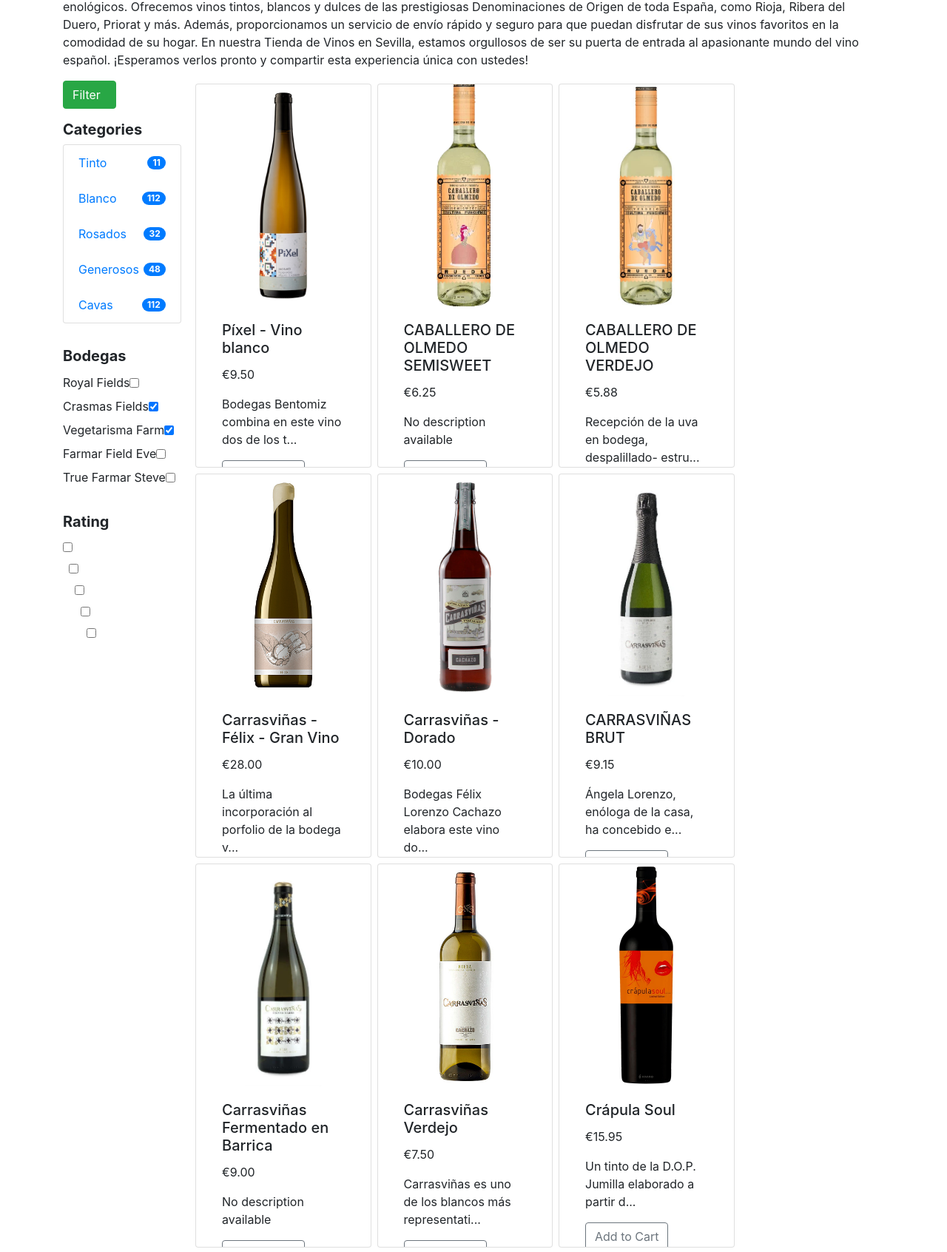
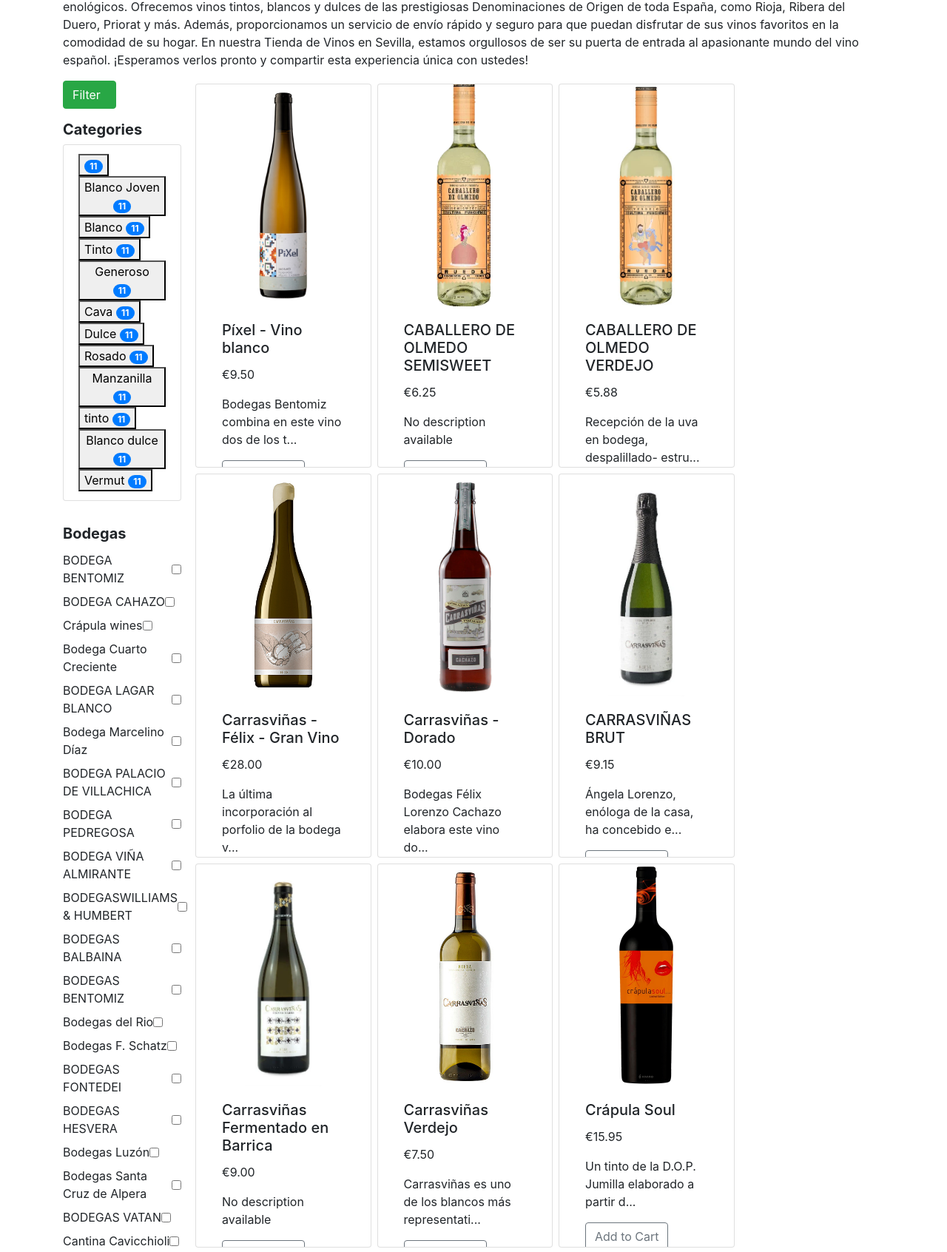
Before and after one commit to mdmarghe/amavinos, a Django app: page /tienda-de-vinos/ in a window 1280 px wide. Shown: the part 226-1918 px from the top of the page at 74% size. Run offline with Django 3.2, Linux system fonts and the light colour scheme; data comes from the database, SQL or seed files in the repository; some libraries are stand-ins or nearby versions.

Commit message:
non so come connettere i filtri

```diff
--- a/store/templates/store/store.html
+++ b/store/templates/store/store.html
@@ -25,37 +25,35 @@
 					<div class="py-3">
 						<h5 class="font-weight-bold">Categories</h5>
 						<ul class="list-group">
+						<li class="list-group-item list-group-item-action d-flex justify-content-between align-items-center category">
+							<form id="filterForm" action="{% url 'filtered_results' %}" method="get">
+								{%for tipo in tipos_list%}
 
+									<button name="q" class="filter-btn" type="submit">
 
-							<li class="list-group-item list-group-item-action d-flex justify-content-between align-items-center category">
-								<a href="{% url 'filtered_results' 'tinto' %}">Tinto</a>
-								<span class="badge badge-primary badge-pill">11</span>
-							</li>
+											{{ tipo }}
+											<span class="badge badge-primary badge-pill">11</span>
+									</button>
 
+								{% endfor %}
+								<!-- Add more buttons with different names as needed -->
+							</form>
+						</li>
 
-							<li class="list-group-item list-group-item-action d-flex justify-content-between align-items-center category"> <a href="{% url 'filtered_results' 'blanco' %}">Blanco</a>
-								 <span class="badge badge-primary badge-pill">112</span>
-							</li>
-							<li class="list-group-item list-group-item-action d-flex justify-content-between align-items-center category"> <a href="{% url 'filtered_results' 'rosado' %}">Rosados</a> <span class="badge badge-primary badge-pill">32</span> </li>
-							<li class="list-group-item list-group-item-action d-flex justify-content-between align-items-center category"> <a href="{% url 'filtered_results' 'generoso' %}">Generosos </a><span class="badge badge-primary badge-pill">48</span> </li>
-							<li class="list-group-item list-group-item-action d-flex justify-content-between align-items-center category"> <a href="{% url 'filtered_results' 'cava' %}">Cavas</a>
-								<span class="badge badge-primary badge-pill">112</span>
-						   </li>
 						</ul>
 					</div>
 					<div class="py-3">
 						<h5 class="font-weight-bold">Bodegas</h5>
 						<form class="brand">
-							<div class="form-inline d-flex align-items-center py-1"> <label class="tick">Royal Fields <input type="checkbox"> <span class="check"></span> </label> </div>
-							<div class="form-inline d-flex align-items-center py-1"> <label class="tick">Crasmas Fields <input type="checkbox" checked> <span class="check"></span> </label> </div>
-							<div class="form-inline d-flex align-items-center py-1"> <label class="tick">Vegetarisma Farm <input type="checkbox" checked> <span class="check"></span> </label> </div>
-							<div class="form-inline d-flex align-items-center py-1"> <label class="tick">Farmar Field Eve <input type="checkbox"> <span class="check"></span> </label> </div>
-							<div class="form-inline d-flex align-items-center py-1"> <label class="tick">True Farmar Steve <input type="checkbox"> <span class="check"></span> </label> </div>
+							{%for bodega in bodegas_list%}
+							<div class="form-inline d-flex align-items-center py-1"> <label class="tick">{{bodega}} <input type="checkbox"> <span class="check"></span> </label> </div>
+							{%endfor%}
 						</form>
 					</div>
 					<div class="py-3">
 						<h5 class="font-weight-bold">Rating</h5>
 						<form class="rating">
+
 							<div class="form-inline d-flex align-items-center py-2"> <label class="tick"><span class="fas fa-star"></span> <span class="fas fa-star"></span> <span class="fas fa-star"></span> <span class="fas fa-star"></span> <span class="fas fa-star"></span> <input type="checkbox"> <span class="check"></span> </label> </div>
 							<div class="form-inline d-flex align-items-center py-2"> <label class="tick"> <span class="fas fa-star"></span> <span class="fas fa-star"></span> <span class="fas fa-star"></span> <span class="fas fa-star"></span> <span class="far fa-star px-1 text-muted"></span> <input type="checkbox"> <span class="check"></span> </label> </div>
 							<div class="form-inline d-flex align-items-center py-2"> <label class="tick"><span class="fas fa-star"></span> <span class="fas fa-star"></span> <span class="fas fa-star"></span> <span class="far fa-star px-1 text-muted"></span> <span class="far fa-star px-1 text-muted"></span> <input type="checkbox"> <span class="check"></span> </label> </div>
--- a/store/urls.py
+++ b/store/urls.py
@@ -15,7 +15,7 @@
     path('contactenos/', views.contacts, name="contacts"),
     #path('checkout/', views.ProductLandingPageView.as_view(), name="checkout"),
     path('search/', views.search_results, name="search_results"),
-    path('tienda-de-vinos/<str:tipo>/', views.filters, name="filtered_results"),
+    path('filtros/', views.filters, name="filtered_results"),
 
     path('cancel/', views.CancelView.as_view(), name='cancel'),
     path('success/', views.SuccessView.as_view(), name='success'),
--- a/store/views.py
+++ b/store/views.py
@@ -63,30 +63,42 @@
 
 
 
+
 def store(request):
 	data = cartData(request)
 	cartItems = data['cartItems']
 	order = data['order']
 	items = data['items']
-
 	products = Vino.objects.all()
 
+	all_bodegas = Vino.objects.values_list('bodega', flat=True).distinct()
+	bodegas_list=list(all_bodegas)
+
+	all_tipos = Vino.objects.values_list('tipo', flat=True).distinct()
+	tipos_list=list(all_tipos)
 
 
-	context = {'products': products, 'cartItems': cartItems}
+	context = {'products': products, 'cartItems': cartItems, 'bodegas_list':bodegas_list, 'tipos_list':tipos_list}
 	return render(request, 'store/store.html', context)
 
 
+def search_results(request):
+	data = cartData(request)
+	cartItems = data['cartItems']
+	order = data['order']
+	items = data['items']
+	query = request.GET.get("q")
+	products = Product.objects.filter(Q(name__icontains=query) | Q(description__icontains=query))
+	return render(request, 'store/search_results.html', {'products': products, 'cartItems':cartItems})
 
 
 def filters(request):
-	query = request.GET.get("q")
 	data = cartData(request)
 	cartItems = data['cartItems']
 	order = data['order']
 	items = data['items']
 
-	# Filtra i prodotti della categoria "Vini"
+	query = request.GET.get("q")
 	products = Product.objects.filter(Q(tipo__icontains=query))
 
 
@@ -182,14 +194,7 @@
 	return JsonResponse('Payment submitted..', safe=False)
 
 
-def search_results(request):
-	data = cartData(request)
-	cartItems = data['cartItems']
-	order = data['order']
-	items = data['items']
-	query = request.GET.get("q")
-	products = Product.objects.filter(Q(name__icontains=query) | Q(description__icontains=query))
-	return render(request, 'store/search_results.html', {'products': products, 'cartItems':cartItems})
+
 
 
 
```
